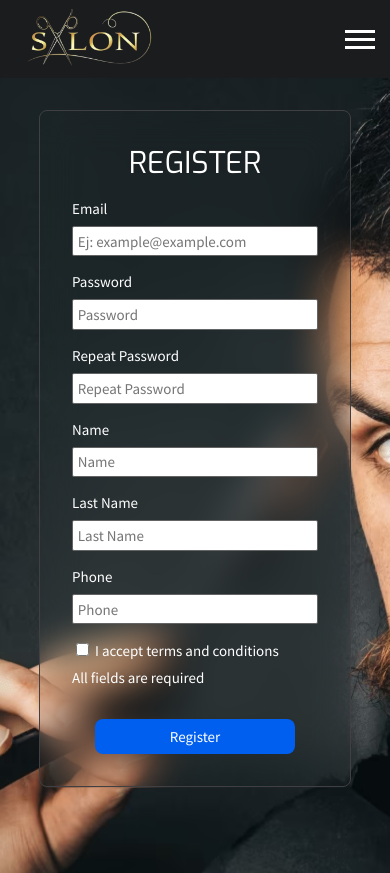
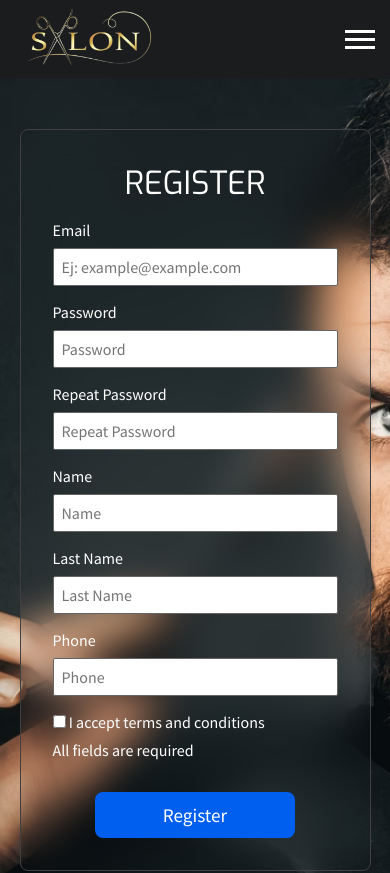
Before and after one commit to FraNkoRasia/CUT-STYLE, a React (Vite) app in the folder frontend/: page /register in a window 390 px wide. Shown: the top 873 px of the page. Built offline with nearby package versions, Linux system fonts and the light colour scheme.

Commit message:
corrijo errores de responsividad en las vistas de home,login y registro

```diff
--- a/frontend/src/App.jsx
+++ b/frontend/src/App.jsx
@@ -14,9 +14,9 @@ function App() {
       <Header />
 
       <Routes>
-      <Route path="/" element={<Home />} />
-      <Route path="/login" element={<Login />} />
-      <Route path="/register" element={<Register />} />
+        <Route path="/" element={<Home />} />
+        <Route path="/login" element={<Login />} />
+        <Route path="/register" element={<Register />} />
       </Routes>
 
       <Footer />
--- a/frontend/src/Components/Footer/Footer.jsx
+++ b/frontend/src/Components/Footer/Footer.jsx
@@ -1,17 +1,14 @@
 import React from 'react';
 import '../Footer/Footer.css';
-// import logoImage from '/Image/logo.png';
-import { FontAwesomeIcon } from '@fortawesome/react-fontawesome';
-import { faGithub } from '@fortawesome/free-brands-svg-icons';
-import { faLinkedin } from '@fortawesome/free-brands-svg-icons';
-import { faWhatsapp } from '@fortawesome/free-brands-svg-icons';
-import { faTelegram } from '@fortawesome/free-brands-svg-icons';
 
 export default function Footer() {
     return (
-        <footer className='footer'>
-            <p>Web Desarrollada por | Nosotros xD</p>
-        </footer>
+        <main>
+            <footer className='footer'>
+                <p>Web Desarrollada por | Nosotros xD</p>
+            </footer>
+        </main>
+
 
     );
 }
--- a/frontend/src/Components/Formularios/Formulario.css
+++ b/frontend/src/Components/Formularios/Formulario.css
@@ -1,48 +1,38 @@
-.login-container {
+.form-container {
+    display: flex;
     content: '';
     background-image: url('/public/banner.avif');
     background-repeat: no-repeat;
     background-size: cover;
     background-position: center;
+    min-height: 100vh;
     width: 100%;
-    height: calc(100vh - 100px);
     z-index: 0;
 }
-.register-container {
-    content: '';
-    background-image: url('/public/banner.avif');
-    background-repeat: no-repeat;
-    background-size: cover;
-    background-position: center;
-    width: 100%;
-    height: 108vh ;
-    z-index: 0;
-}
-
 
 .section-formulario {
     display: flex;
     justify-content: center;
     align-items: center;
     padding: 2rem 0;
-    margin: auto;
-
-
+    margin: 0 auto;
+    width: 100%;
 }
 
 .Formulario {
     display: flex;
     flex-direction: column;
     justify-content: center;
-    width: 80%;
+    width: 90%;
     max-width: 30rem;
-    font-size: 15px;
+    font-size: 1rem;
     border: 1px solid rgb(64, 64, 66);
     border-radius: 0.5rem;
     padding: 2rem;
     backdrop-filter: blur(20px);
 
 
+    /* Mensajes de error o éxito */
     .mensaje {
         padding: 10px;
         border-radius: 5px;
@@ -50,18 +40,15 @@
         margin-top: 10px;
         text-align: center;
         transition: opacity 0.5s ease;
-        /* Smooth transition for fading out */
         opacity: 1;
     }
 
     .mensaje.success {
         background-color: #28a745;
-        /* Verde para éxito */
     }
 
     .mensaje.error {
         background-color: #dc3545;
-        /* Rojo para error */
     }
 
     .mensaje.hidden {
@@ -82,7 +69,7 @@
     h1 {
         color: white;
         text-align: center;
-        font-size: 30px;
+        font-size: 2rem;
         font-family: "Exo", sans-serif;
     }
 
@@ -93,51 +80,53 @@
     }
 
     input {
-        padding: 0.3rem;
+        padding: 0.5rem;
         border-radius: 2px;
         border: 1px solid rgb(100, 100, 100);
         color: black;
+        font-size: 1rem;
     }
 
     select {
         color: black;
         border-radius: 2px;
-        padding: 3px;
+        padding: 0.5rem;
         width: 100%;
+        font-size: 1rem;
     }
 
     .form-group {
-        margin-bottom: 15px;
+        margin-bottom: 1rem;
 
         label {
             display: block;
-            margin-bottom: 5px;
+            margin-bottom: 0.5rem;
+            font-size: 1rem;
         }
 
         input {
             width: 100%;
-            padding: 0.3rem;
+            padding: 0.5rem;
             border: 1px solid #ccc;
             border-radius: 3px;
-            color: black;
+            font-size: 1rem;
         }
     }
 
     button {
         background-color: rgb(0, 95, 238);
-        padding: 0.5rem;
+        padding: 0.7rem;
         width: 100%;
         max-width: 200px;
         margin: 2rem auto 0;
         border-radius: 0.5rem;
+        font-size: 1.2rem;
+        color: white;
         transition: transform 0.4s ease;
-        display: block;
-        font-size: 15px;
-        color: white;
 
         &:hover {
             transform: scale(0.95);
-            background-color: rgb(0, 95, 238, 0.7);
+            background-color: rgba(0, 95, 238, 0.7);
         }
     }
 }
--- a/frontend/src/Components/Formularios/Login.jsx
+++ b/frontend/src/Components/Formularios/Login.jsx
@@ -71,7 +71,7 @@ const Login = () => {
     };
 
     return (
-        <div className='login-container'>
+        <div className='form-container'>
             <section className='section-formulario'>
                 <form className='Formulario' onSubmit={handleSubmit}>
                     <h1>LOGIN</h1>
--- a/frontend/src/Components/Formularios/Register.jsx
+++ b/frontend/src/Components/Formularios/Register.jsx
@@ -61,7 +61,7 @@ const Register = () => {
     }, [showMessage]);
 
     return (
-        <div className="register-container">
+        <div className="form-container">
             <section className='section-formulario'>
                 <form className='Formulario' onSubmit={handleSubmit}>
                     <h1>REGISTER</h1>
@@ -76,7 +76,7 @@ const Register = () => {
                     <label htmlFor="lastName">Last Name</label>
                     <input id="lastName" name="lastName" type="text" placeholder="Last Name" value={formData.lastName} onChange={handleChange} required />
                     <label htmlFor="phone">Phone</label>
-                    <input id="phone" name="phone" type="text" placeholder="Phone" value={formData.lastName} onChange={handleChange} required />
+                    <input id="phone" name="phone" type="number" placeholder="Phone" value={formData.phone} onChange={handleChange} required />
                     <div className='checkbox'>
                         <input type="checkbox" name="tyc" id="tyc" checked={formData.tyc} onChange={handleChange} required />
                         <label htmlFor="tyc"> I accept terms and conditions</label>
--- a/frontend/src/Components/Header/Header.css
+++ b/frontend/src/Components/Header/Header.css
@@ -25,6 +25,8 @@ nav {
 /* Ocultar el menú por defecto */
 ul {
     display: none;
+    opacity: 0;
+    transition: opacity 0.3s ease-in-out;
 }
 
 .logo {
@@ -42,6 +44,7 @@ ul {
 /* Mostrar el menú cuando se selecciona el checkbox */
 .checkHamburguer:checked~ul {
     display: block;
+    opacity: 1;
 }
 
 /* Ocultar el checkbox */
--- a/frontend/src/Components/Home/Home.css
+++ b/frontend/src/Components/Home/Home.css
@@ -24,7 +24,7 @@
     display: flex;
     justify-content: center;
     align-items: center;
-    height: 40vh;
+    /* Ajustar la altura si es necesario */
     width: 100%;
     margin-bottom: 15px;
     z-index: 1;
@@ -33,12 +33,12 @@
 .leaflet-map {
     margin-top: 20px;
     margin-bottom: 20px;
-    height: 300px;
+    height: 400px;
+    /* Puedes ajustar la altura aquí según lo necesites */
     width: 90%;
-    /* Puedes ajustar este ancho según lo que prefieras */
     border-radius: 20px;
+}
 
-}
 
 .titulomap {
     font-family: "Exo", sans-serif;
@@ -116,6 +116,13 @@
             color: #FAFAFA;
 
         }
+
+        .botonhome:hover {
+            background-color: #E96E1D;
+            color: #FFFFFF;
+            transition: background-color 0.3s ease;
+        }
+
     }
 }
 
--- a/frontend/src/index.css
+++ b/frontend/src/index.css
@@ -2,7 +2,9 @@
 
 * {
 	box-sizing: border-box;
-}
+	margin: 0;
+	padding: 0;
+  }
 
 html, body, div, span, applet, object, iframe,
 h1, h2, h3, h4, h5, h6, p, blockquote, pre,
@@ -30,13 +32,13 @@ footer, header, hgroup, menu, nav, section {
 	display: block;
 }
 
+
 html,
 body,
 #root {
   display: flex;
   flex-direction: column;
   margin: 0;
-  min-height: 100vh;
   color: rgb(0, 0, 0);
   font-family: 'Source Sans Pro', sans-serif;
   scroll-behavior: smooth;
```
Also changed, not shown: frontend/src/Components/Footer/Footer.css (line endings or trailing spaces).
